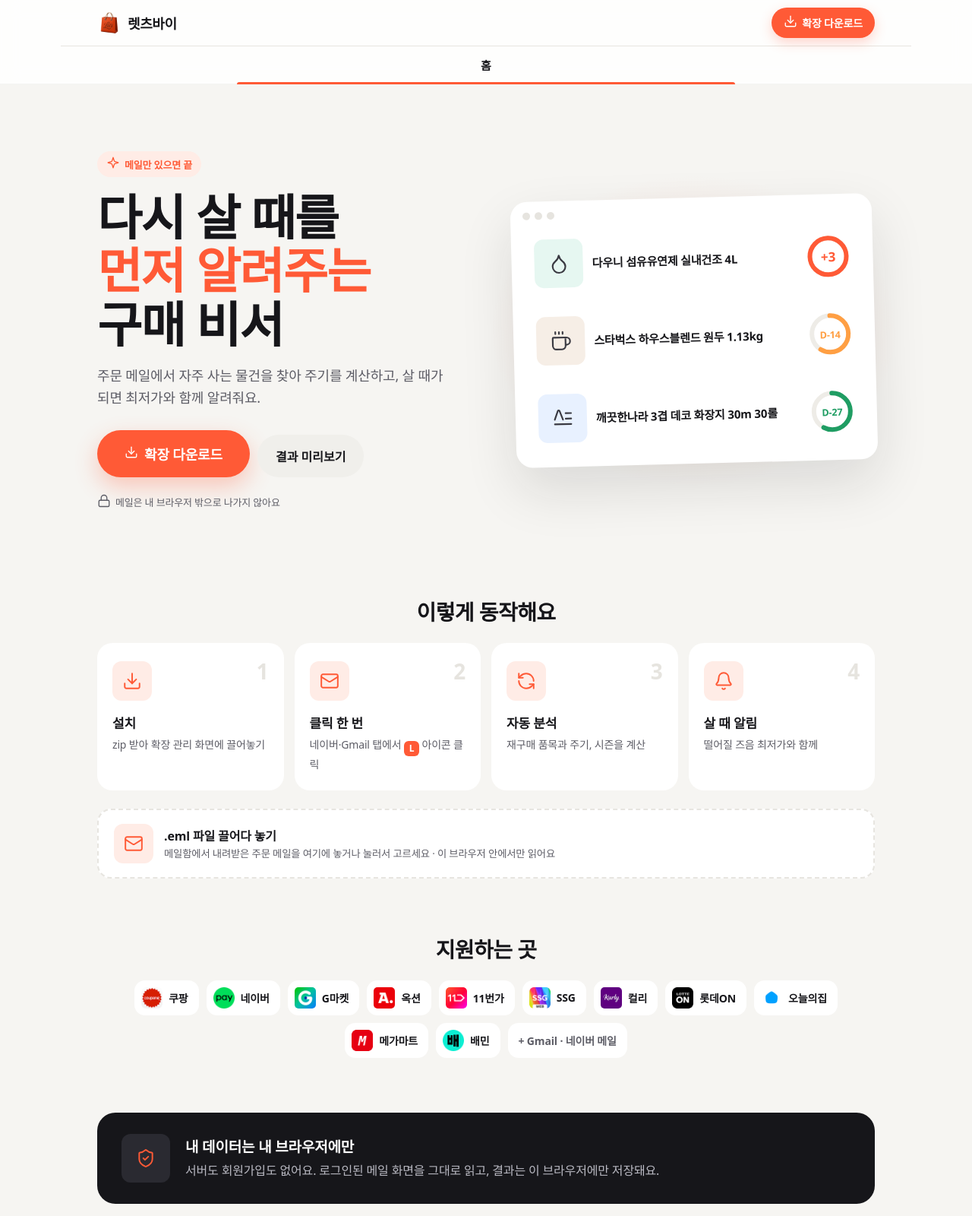
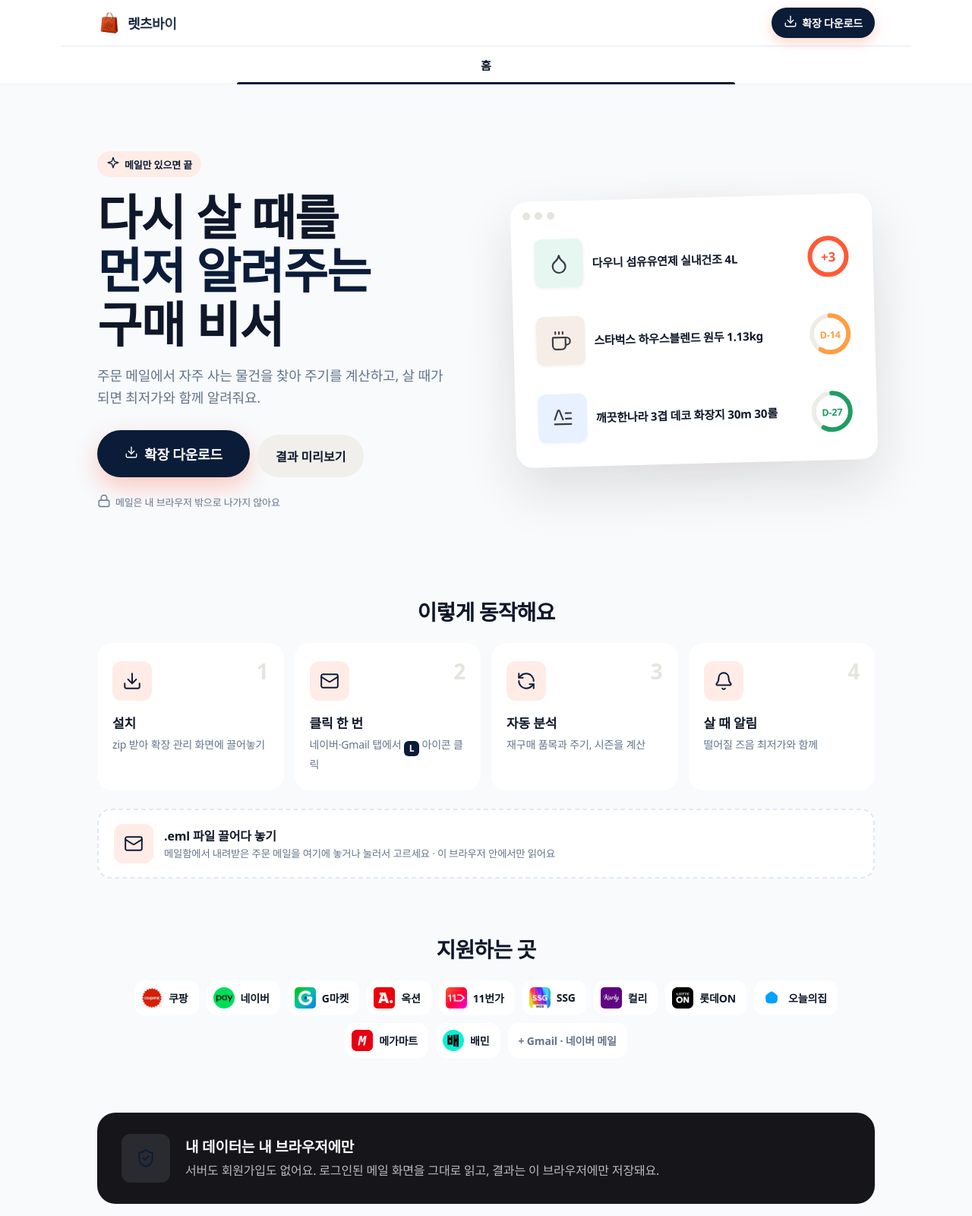
Before and after one commit to pyw31337/buy, a browser extension: page docs/index.html in a window 1280 px wide. Shown: the top 1600 px of the page at 76% size. Drawn offline with Linux system fonts and the light colour scheme; a web font is replaced by a local one.

Commit message:
ui: 더 세련된 디자인 — 타이포·그림자·컬러·여백 정리

```diff
--- a/docs/style.css
+++ b/docs/style.css
@@ -273,3 +273,69 @@
 .stat b { font-variant-numeric: tabular-nums; }
 .mall { border-radius: 8px; font-weight: 700; }
 .th { border-radius: 12px; }
+
+/* 세련된 디자인 업그레이드 */
+:root {
+  --ink: #0F172A;
+  --ink2: #64748B;
+  --bg: #F8FAFC;
+  --card: #FFFFFF;
+  --accent: #0A1C38;
+  --line: #E2E8F0;
+}
+body {
+  background: var(--bg);
+  color: var(--ink);
+  font-feature-settings: "ss01", "tnum";
+}
+.top {
+  background: rgba(255,255,255,.92);
+  backdrop-filter: blur(16px);
+  border-bottom: 1px solid rgba(226,232,240,.6);
+}
+.card, .lrow {
+  background: #fff;
+  border-radius: 16px;
+  box-shadow: 0 1px 3px rgba(15,23,42,.04), 0 4px 12px rgba(15,23,42,.03);
+  border: 1px solid rgba(226,232,240,.8);
+}
+.card:hover, .lrow:hover {
+  box-shadow: 0 8px 24px rgba(15,23,42,.08);
+  border-color: #CBD5E1;
+}
+.brand b {
+  font-weight: 800;
+  letter-spacing: -.5px;
+  background: linear-gradient(135deg, #0A1C38, #334155);
+  -webkit-background-clip: text;
+  -webkit-text-fill-color: transparent;
+}
+.lh {
+  font-weight: 800;
+  letter-spacing: -.03em;
+  color: var(--ink);
+}
+.btn {
+  border-radius: 12px;
+  font-weight: 600;
+  transition: all .15s ease;
+}
+.btn:hover { transform: translateY(-1px); }
+.mall {
+  font-weight: 600;
+  border-radius: 6px;
+  padding: 3px 8px;
+}
+.th {
+  border-radius: 10px;
+  box-shadow: 0 1px 4px rgba(0,0,0,.06);
+}
+.advsec {
+  border-radius: 16px;
+  border: 1px solid var(--line);
+  box-shadow: 0 1px 3px rgba(15,23,42,.04);
+}
+.advsec.primary {
+  background: linear-gradient(135deg, #F8FAFC, #FFFFFF);
+  border-color: #CBD5E1;
+}
```
